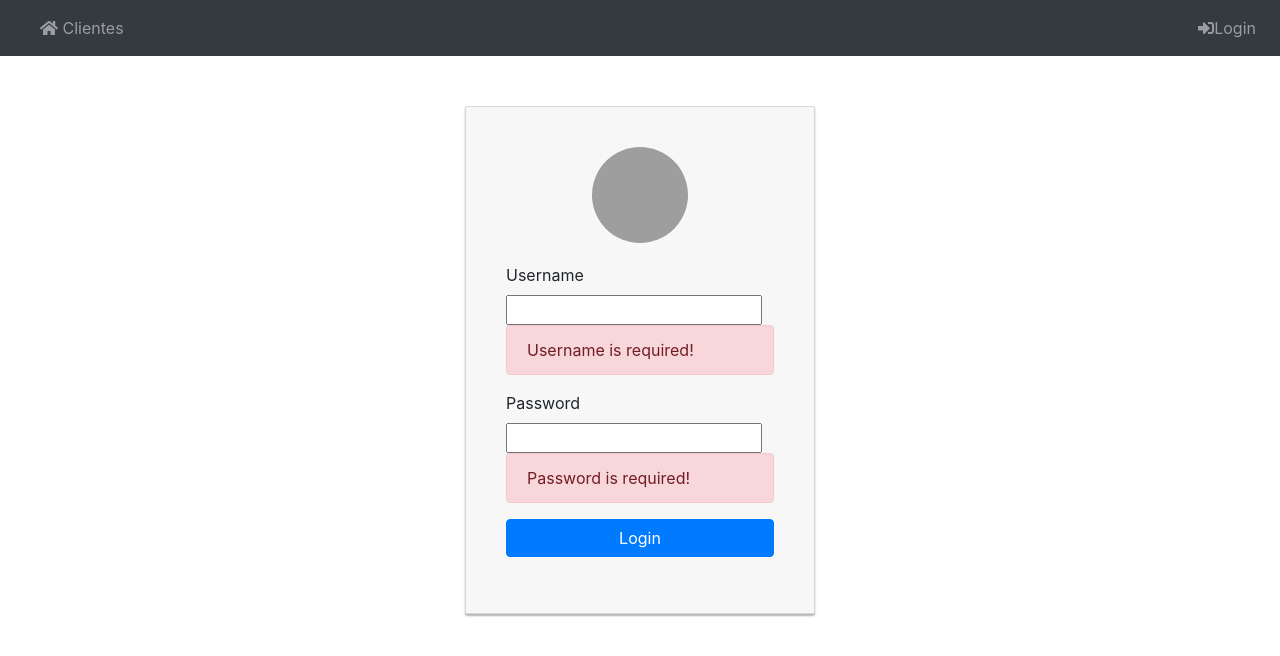
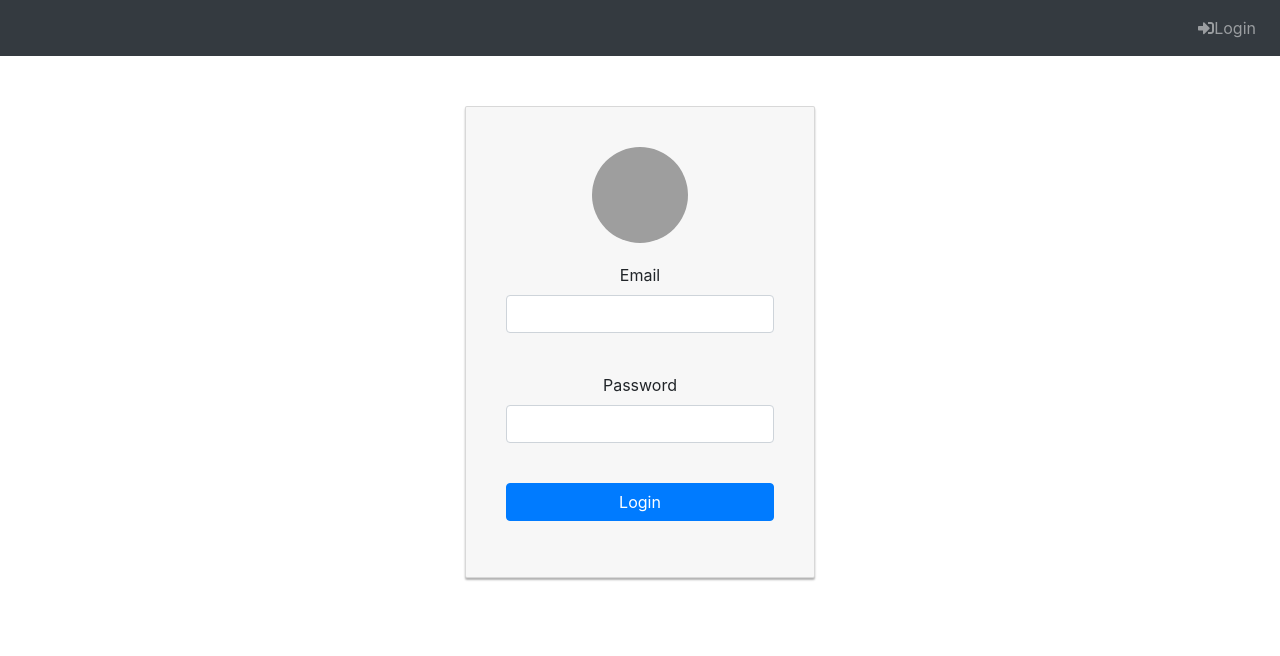
Before and after one commit to Alifend/UnivallunosFrikis, a Vue app: page /login in a window 1280 px wide. Shown: the top 656 px of the page. Built offline with nearby package versions, Linux system fonts and the light colour scheme; grey boxes are pictures that could not be loaded.

Commit message:
validator

```diff
--- a/package.json
+++ b/package.json
@@ -12,12 +12,14 @@
     "@fortawesome/free-solid-svg-icons": "^5.15.3",
     "@fortawesome/vue-fontawesome": "^2.0.2",
     "axios": "^0.21.1",
+    "bootstrap": "^4.6.0",
     "core-js": "^3.6.5",
     "jquery": "^3.6.0",
     "popper.js": "^1.16.1",
     "vee-validate": "^3.4.5",
     "vue": "^2.6.11",
     "vue-router": "^3.2.0",
+    "vuelidate": "^0.7.6",
     "vuex": "^3.6.2"
   },
   "devDependencies": {
--- a/src/App.vue
+++ b/src/App.vue
@@ -3,12 +3,11 @@
     <nav class="navbar navbar-expand navbar-dark bg-dark">
       <a href class="navbar-brand" @click.prevent></a>
       <div class="navbar-nav mr-auto">
-        <li class="nav-item">
+        <li v-if="showModeratorBoard" class="nav-item">
           <router-link to="/vet" class="nav-link">
             <font-awesome-icon icon="home" /> Clientes
           </router-link>
         </li>
-
 
         <li class="nav-item">
           <router-link v-if="currentUser" to="/user" class="nav-link"
--- a/src/main.js
+++ b/src/main.js
@@ -1,6 +1,7 @@
 import Vue from 'vue';
 import App from './App.vue';
 import { ValidationProvider } from 'vee-validate';
+import Vuelidate from 'vuelidate'
 import { router } from './router';
 import store from './store';
 import 'bootstrap';
@@ -20,6 +21,7 @@ library.add(faHome, faUser, faUserPlus, faSignInAlt, faSignOutAlt);
 Vue.component('ValidationProvider', ValidationProvider);
 Vue.config.productionTip = false;
 
+Vue.use(Vuelidate)
 Vue.use(VeeValidate);
 Vue.component('font-awesome-icon', FontAwesomeIcon);
 
--- a/src/views/Login.vue
+++ b/src/views/Login.vue
@@ -6,38 +6,31 @@
         src="//ssl.gstatic.com/accounts/ui/avatar_2x.png"
         class="profile-img-card"
       />
-      <form name="form" @submit.prevent="handleLogin">
+      <form @submit.prevent="handleLogin">
         <div class="form-group">
-          <label for="username">Username</label>
-
-          <ValidationProvider
-            name="username"
-            rules="required"
-            v-slot="{ errors }"
+          <label class="text-center">Email</label>
+          <input type="email" v-model="user.correo" class="form-control" /><br>
+          <span
+            v-if="
+              (!$v.user.correo.required || !$v.user.correo.email) &&
+                $v.user.correo.$dirty
+            "
+            class="text-danger alert alert-danger"
+            role="alert"
           >
-            <input type="text" v-model="user.correo" />
-            <span>{{ errors[0] }}</span>
-          </ValidationProvider>
-
-          <div class="alert alert-danger" role="alert">
-            Username is required!
-          </div>
+            Email requerido</span
+          >
         </div>
         <div class="form-group">
-          <label for="password">Password</label>
-
-          <ValidationProvider
-            name="password"
-            rules="required"
-            v-slot="{ errors }"
+          <label class="text-center">Password</label>
+          <input type="password" v-model="user.password" class="form-control" /><br>
+          <span
+            v-if="!$v.user.password.required && $v.user.password.$dirty"
+            class="text-danger alert alert-danger"
+            role="alert"
           >
-            <input type="password" v-model="user.password" />
-            <span>{{ errors[0] }}</span>
-          </ValidationProvider>
-
-          <div class="alert alert-danger" role="alert">
-            Password is required!
-          </div>
+            Password requerido</span
+          >
         </div>
         <div class="form-group">
           <button class="btn btn-primary btn-block" :disabled="loading">
@@ -60,6 +53,7 @@
 
 <script>
 import User from "../models/user.js";
+import { required, email } from "vuelidate/lib/validators";
 
 export default {
   name: "Login",
@@ -69,6 +63,17 @@ export default {
       loading: false,
       message: "",
     };
+  },
+  validations: {
+    user: {
+      correo: {
+        required,
+        email,
+      },
+      password: {
+        required,
+      },
+    },
   },
   computed: {
     loggedIn() {
@@ -83,7 +88,11 @@ export default {
   methods: {
     handleLogin() {
       this.loading = true;
-
+      this.$v.$touch();
+      if (this.$v.$invalid) {
+        this.loading = false;
+        return;
+      }
       if (this.user.correo && this.user.password) {
         this.$store.dispatch("auth/login", this.user).then(
           () => {
```
Also changed, not shown: 1 other file (tests, documents, lock files or other folders).
